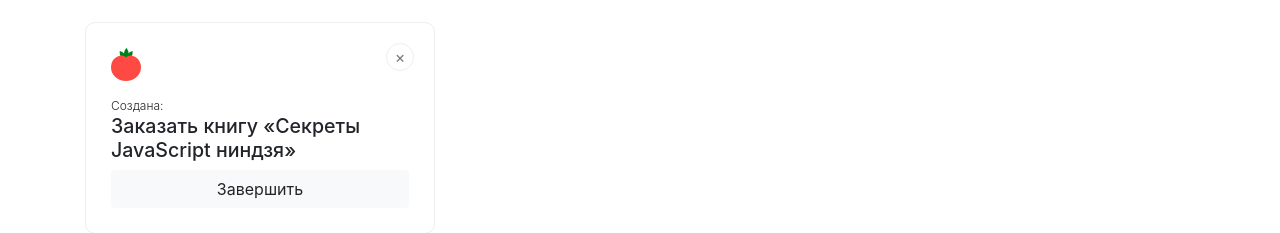
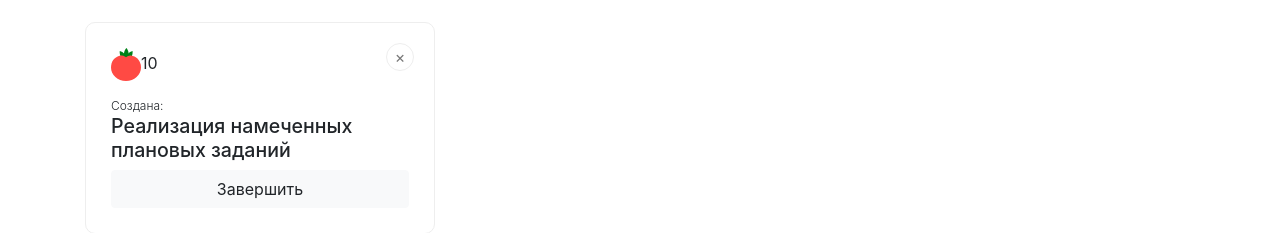
Before and after one commit to order115/tomato-tasks, a React (Create React App) app: page / in a window 1280 px wide. Shown: the part 445-678 px from the top of the page. Built offline with nearby package versions, Linux system fonts and the light colour scheme; the HTML template or start-up script is replaced by a standard one.

Commit message:
AddTask is working

```diff
--- a/src/components/AddTask/AddTask.js
+++ b/src/components/AddTask/AddTask.js
@@ -1,4 +1,5 @@
 import React, { Component } from "react";
+import PropTypes from "prop-types";
 
 class AddTask extends Component {
   constructor() {
@@ -54,3 +55,7 @@ class AddTask extends Component {
 }
 
 export default AddTask;
+
+AddTask.propTypes = {
+  addTask: PropTypes.func
+};
--- a/src/components/Task/Task.js
+++ b/src/components/Task/Task.js
@@ -4,32 +4,31 @@ import PropTypes from "prop-types";
 import tomato from "../../img/tomato.svg";
 
 function Task(props) {
+  const { id, title, completed, toggleTaskStatus, removeTask } = props;
+
   return (
     <div className="col col-xs-6 col-lg-4" style={{ marginBottom: 30 }}>
-      <article className={"task" + (props.completed ? " task_completed" : "")}>
-        <button
-          onClick={() => props.removeTask(props.id)}
-          className="btn task__delete"
-        >
+      <article className={"task" + (completed ? " task_completed" : "")}>
+        <button onClick={() => removeTask(id)} className="btn task__delete">
           &times;
         </button>
 
         <div className="tomatos mb-3">
           <div className="tomato">
             <img src={tomato} alt="" style={{ width: 30 }} />
-            <span className="count">{props.countTomato}</span>
+            <span className="count">10</span>
           </div>
         </div>
 
-        <div className="task__date">Создана: {props.date}</div>
-        <h5 className="task__heading">{props.title}</h5>
+        <div className="task__date">Создана: </div>
+        <h5 className="task__heading">{title}</h5>
         <button
           className={`task__toggle btn btn-block btn-${
-            props.completed ? "primary" : "light"
+            completed ? "primary" : "light"
           }`}
-          onClick={() => props.toggleTaskStatus(props.id)}
+          onClick={() => toggleTaskStatus(id)}
         >
-          {props.completed ? "Начать" : "Завершить"}
+          {completed ? "Начать" : "Завершить"}
         </button>
       </article>
     </div>
@@ -38,12 +37,10 @@ function Task(props) {
 
 export default Task;
 
-// Task.propTypes = {
-//   id: PropTypes.number,
-//   title: PropTypes.string,
-//   completed: PropTypes.bool,
-//   date: PropTypes.string || PropTypes.date,
-//   toggleTaskStatus: PropTypes.func,
-//   removeTask: PropTypes.func,
-//   countTomato: PropTypes.number
-// };
+Task.propTypes = {
+  id: PropTypes.number,
+  title: PropTypes.string,
+  completed: PropTypes.bool,
+  toggleTaskStatus: PropTypes.func,
+  removeTask: PropTypes.func
+};
--- a/src/components/Tasks/Tasks.js
+++ b/src/components/Tasks/Tasks.js
@@ -9,7 +9,7 @@ class Tasks extends Component {
       tasks: [
         {
           id: 0,
-          title: "Заказать книгу «Секреты JavaScript ниндзя»",
+          title: "Реализация намеченных плановых заданий",
           completed: false
         }
       ]
@@ -20,13 +20,7 @@ class Tasks extends Component {
     this.addTask = this.addTask.bind(this);
   }
 
-  componentDidMount() {
-    // this.setState(prevState => {
-    //   return {
-    //     tasks: prevState.tasks.sort((a, b) => a.completed - b.completed)
-    //   };
-    // });
-  }
+  componentDidMount() {}
 
   /**
    * Переключение статуса задачи
@@ -52,7 +46,6 @@ class Tasks extends Component {
   removeTask(id) {
     this.setState(prevState => {
       return {
-        removedTasks: prevState.tasks.filter(task => task.id === id),
         tasks: prevState.tasks.filter(task => task.id !== id)
       };
     });
@@ -61,11 +54,13 @@ class Tasks extends Component {
   addTask(newTask) {
     newTask = {
       ...newTask,
-      // createdDate: new Date(),
-      id: Math.floor(Math.random() * 100)
+      id: Math.floor(Math.random() * 1000),
+      completed: false
     };
-    this.setState(prevstate => {
-      tasks: [newTask, ...prevstate.tasks];
+    this.setState(prevState => {
+      return {
+        tasks: [...prevState.tasks, newTask]
+      };
     });
   }
 
@@ -77,8 +72,6 @@ class Tasks extends Component {
         id={task.id}
         completed={task.completed}
         title={task.title}
-        date={task.createdDate}
-        countTomato={task.countTomato}
         removeTask={this.removeTask}
         toggleTaskStatus={this.toggleTaskStatus}
       />
```
